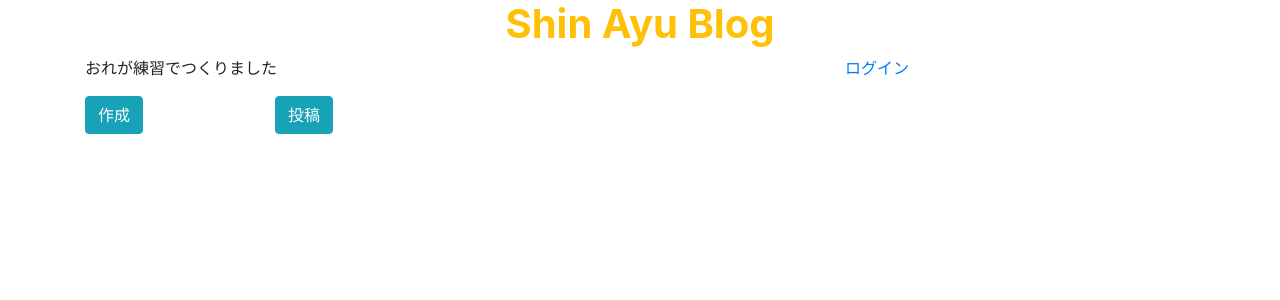
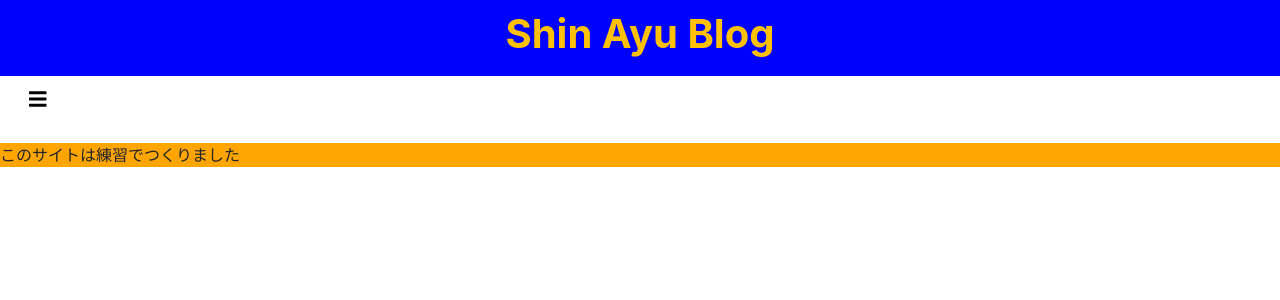
Before and after one commit to zawazawazawazawa/Django-blog, a Django app: page / in a window 1280 px wide. Shown: the top 300 px of the page. Run offline with Django 3.2, Linux system fonts and the light colour scheme; data that the repository does not hold is empty; some libraries are stand-ins or nearby versions.

Commit message:
'design'

```diff
--- a/blog/static/css/blog.css
+++ b/blog/static/css/blog.css
@@ -1,3 +1,37 @@
+body {
+  background-color: white;
+}
+
+article.main{
+  width: 1000px;
+  margin-left: auto;
+  margin-right: auto;
+}
+
+header{
+  width: 100%;
+  height: auto;
+  background-color: blue;
+  padding:10px 50px;
+}
+
+div.middle{
+  width: 100%;
+}
+
+article.contents{
+  float: left;
+  width: 100%;
+  background-color: white;
+  padding: 10px 50px;
+}
+
+footer{
+  clear: both;
+  width: 100%;
+  background-color: orange;
+}
+
 img {
   width: 100%;
   height: auto;
--- a/blog/templates/blog/base.html
+++ b/blog/templates/blog/base.html
@@ -1,4 +1,4 @@
-{% load staticfiles %}
+{% load static %}
 <!DOCTYPE html>
 <html>
   <head>
@@ -7,42 +7,58 @@
     <link rel="stylesheet" href="https://maxcdn.bootstrapcdn.com/bootstrap/4.0.0/css/bootstrap.min.css" integrity="sha384-Gn5384xqQ1aoWXA+058RXPxPg6fy4IWvTNh0E263XmFcJlSAwiGgFAW/dAiS6JXm" crossorigin="anonymous">
     <link rel="stylesheet" href="{% static 'css/blog.css' %}">
     <link href="//netdna.bootstrapcdn.com/font-awesome/4.0.3/css/font-awesome.min.css" rel="stylesheet">
-
+    <script defer src="https://use.fontawesome.com/releases/v5.0.6/js/all.js"></script>
     <title>私はボードに行きたい</title>
   </head>
+
   <body>
+    <article>
       <header>
-      <div class="page-header">
-        <div class="container">
         <h1 class="text-center"><a href="/" class="font-weight-bold text-warning text-center">Shin Ayu Blog</a></h1>
-        </div>
-      </div>
       </header>
 
-    <div class="container">
-      <div class="row">
-        <div class="col-8">
-          <p>おれが練習でつくりました</p>
+      <div class="middle">
+        <div class="pos-f-t">
+          <div class="collapse" id="navbarToggleExternalContent">
+            <nav class="navbar bg-inverse p-4">
+              <ul class="navbar-nav">
+                <li class="nav-item">
+                  <a href="/" class="nav-link"><i class="fas fa-home"></i> Home</a><br>
+                </li>
+                <li class="nav-item">
+                  <a href="accounts/login" class="nav-link"><i class="fas fa-key"></i> Login</a><br>
+                </li>
+                <li class="nav-item">
+                  <a href="{% url 'post_new' %}" class="nav-link"><i class="fas fa-pencil-alt"></i> Write</a><br>
+                </li>
+                <li class="nav-item">
+                  <a href="{% url 'post_draft_list' %}" class="nav-link"><i class="fas fa-plus"></i> Draft</a><br>
+                </li>
+              </ul>
+            </nav>
           </div>
-        <div class="col-4">
-          <a class="text-right" href="accounts/login">ログイン</a>
+          <nav class="navbar navbar-inverse bg-inverse">
+            <button class="navbar-toggler" type="button" data-toggle="collapse" data-target="#navbarToggleExternalContent" aria-controls="navbarToggleExternalContent" aria-expanded="false" aria-label="Toggle navigation">
+              <i class="fas fa-bars"></i>
+            </button>
+          </nav>
         </div>
-      </div>
-      <div class="row">
-        <div class="col-2">
-          <a href="{% url 'post_new' %}" class="top-menu btn btn-info">作成</a>
-        </div>
-        <div class="col-2">
-          <a href="{% url 'post_draft_list' %}" class="top-menu btn btn-info">投稿</a>
-        </div>
-      </div>
-    </div>
+        <article class="contents">
           <div class="container-fluid">
             {% block content %}
             {% endblock%}
           </div>
+        </article>
+      </div>
+
+      <footer>
+        <p>このサイトは練習でつくりました</p>
+      </footer>
+
       <script src="https://code.jquery.com/jquery-3.2.1.slim.min.js" integrity="sha384-KJ3o2DKtIkvYIK3UENzmM7KCkRr/rE9/Qpg6aAZGJwFDMVNA/GpGFF93hXpG5KkN" crossorigin="anonymous"></script>
       <script src="https://cdnjs.cloudflare.com/ajax/libs/popper.js/1.12.9/umd/popper.min.js" integrity="sha384-ApNbgh9B+Y1QKtv3Rn7W3mgPxhU9K/ScQsAP7hUibX39j7fakFPskvXusvfa0b4Q" crossorigin="anonymous"></script>
       <script src="https://maxcdn.bootstrapcdn.com/bootstrap/4.0.0/js/bootstrap.min.js" integrity="sha384-JZR6Spejh4U02d8jOt6vLEHfe/JQGiRRSQQxSfFWpi1MquVdAyjUar5+76PVCmYl" crossorigin="anonymous"></script>
+
+    </article>
   </body>
 </html>
--- a/blog/templates/blog/post_detail.html
+++ b/blog/templates/blog/post_detail.html
@@ -9,8 +9,8 @@
       {% else %}
         <a class="btn btn-default" href="{% url 'post_publish' pk=post.pk %}">Publish</a>
       {% endif %}
-        <a href="{% url 'post_edit' pk=post.pk %}">編集</a>
-        <a href="{% url 'post_remove' pk=post.pk %}">削除</a>
+        <a href="{% url 'post_edit' pk=post.pk %}"><i class="fas fa-edit"></i> 編集</a>
+        <a href="{% url 'post_remove' pk=post.pk %}"><i class="fas fa-trash-alt"></i> 削除</a>
     </div>
     <h1>{{ post.title }}</h1>
     {{ post.text|linebreaks }}
--- a/mysite/settings.py
+++ b/mysite/settings.py
@@ -129,6 +129,7 @@ SECURE_PROXY_SSL_HEADER = ('HTTP_X_FORWARDED_PROTO', 'https')
 ALLOWED_HOSTS = ['*']
 
 STATIC_ROOT = os.path.join(BASE_DIR, 'static')
+STATIC_URL = '/static/'
 
 DEBUG = False
 
```
Lines whose indentation alone changed are shown as unchanged.
